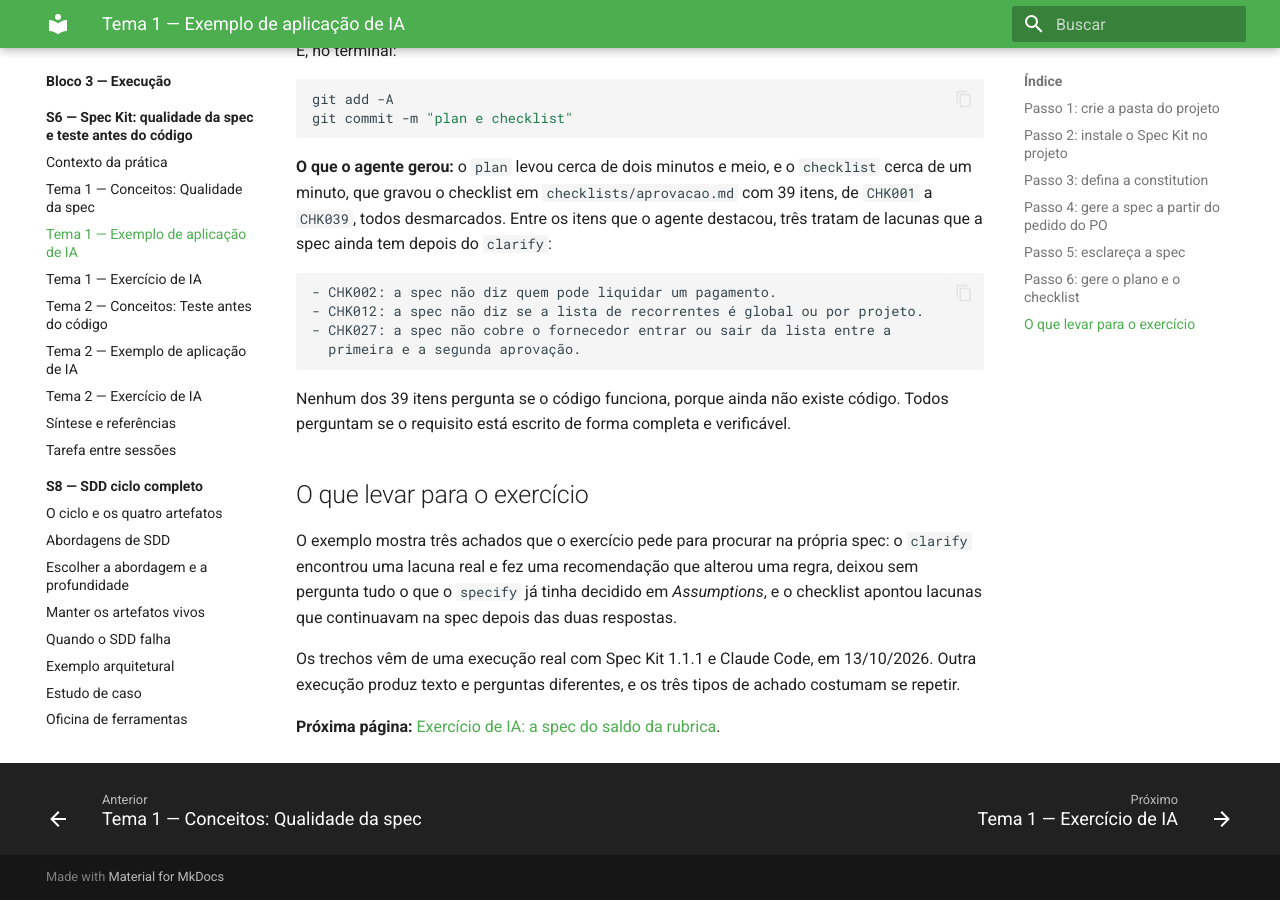
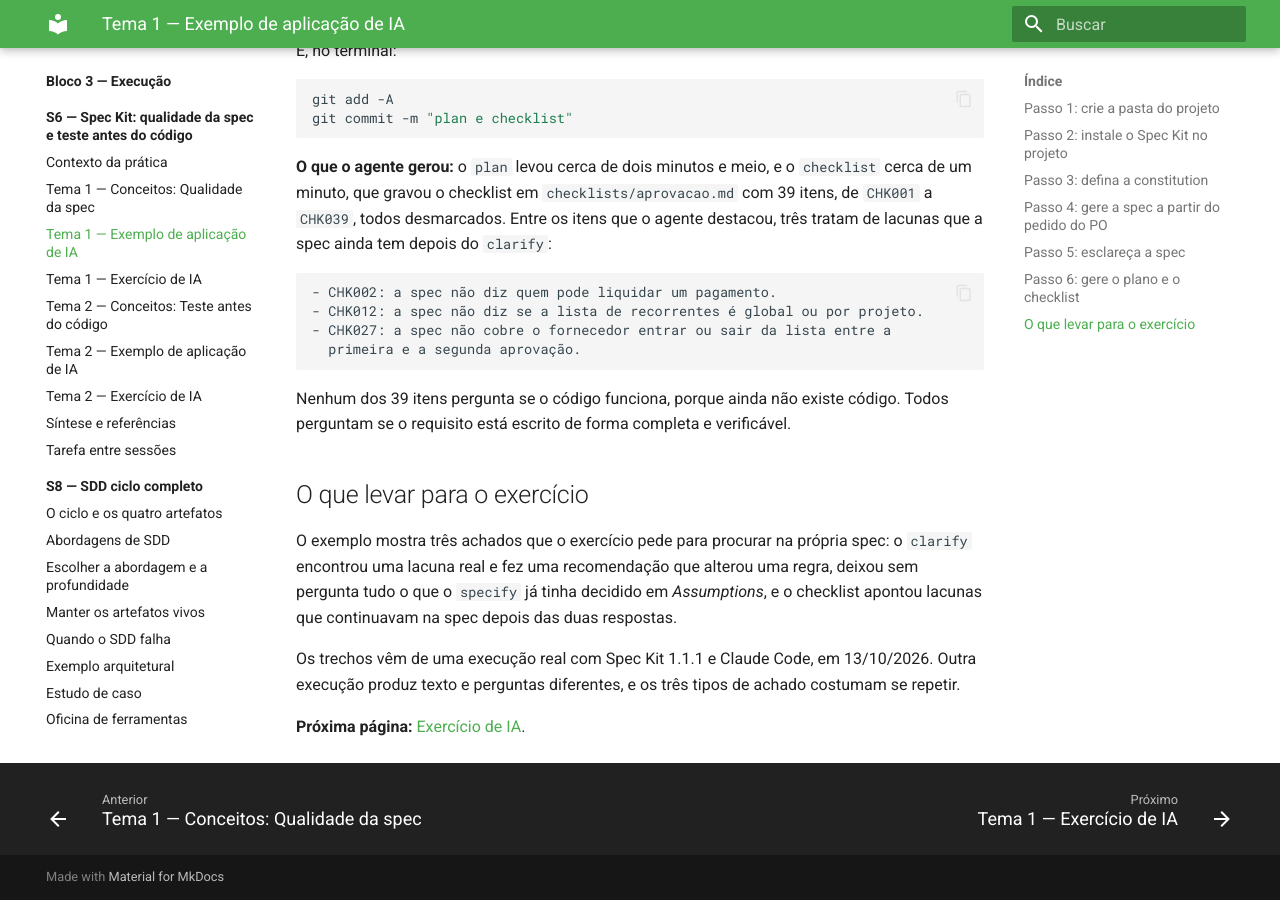
Before and after one commit to arkhibr/workshops-ia-agentica, an MkDocs documentation site: the page built from docs/sessao-06-spec-kit-aprofundado/qualidade-da-spec-exemplo-de-aplicacao-de-ia.md, in a window 1280 px wide and 900 px high, scrolled down 3651 px. Built offline with MkDocs 1.6.1 and Material for MkDocs 9.7.7, drawn with Linux system fonts in a browser that asks for light colours.

Commit message:
fix: tira o caso do exercicio da transicao do exemplo do tema 1 da S6
Co-Authored-By: Claude Opus 5.5 <noreply@anthropic.com>

```diff
--- a/docs/sessao-06-spec-kit-aprofundado/qualidade-da-spec-exemplo-de-aplicacao-de-ia.md
+++ b/docs/sessao-06-spec-kit-aprofundado/qualidade-da-spec-exemplo-de-aplicacao-de-ia.md
@@ -179,4 +179,4 @@ O exemplo mostra três achados que o exercício pede para procurar na própria s
 
 Os trechos vêm de uma execução real com Spec Kit 1.1.1 e Claude Code, em 13/10/2026. Outra execução produz texto e perguntas diferentes, e os três tipos de achado costumam se repetir.
 
-**Próxima página:** [Exercício de IA: a spec do saldo da rubrica](qualidade-da-spec-exercicio.md).
+**Próxima página:** [Exercício de IA](qualidade-da-spec-exercicio.md).
```
